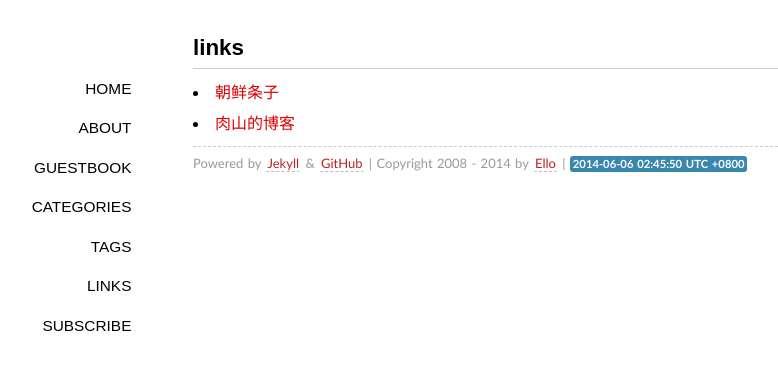
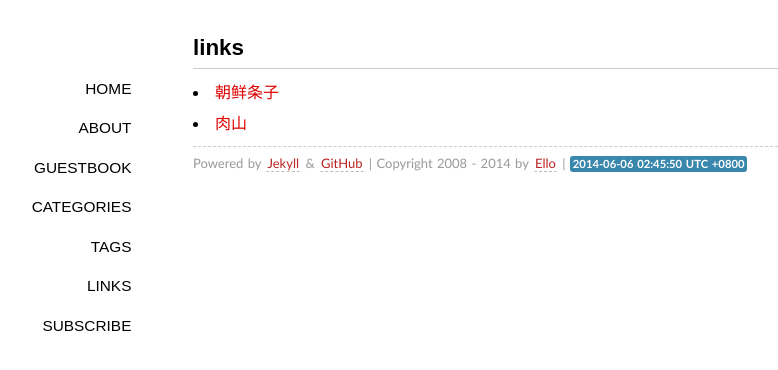
Before and after one commit to pii0x/ellochen.github.com, a Jekyll site: the page built from links/index.md, in a window 1280 px wide. Shown: the top 370 px of the page, without its empty margins (147-925 px from the left). Built offline with Jekyll 4.4.1, drawn with Linux system fonts in a browser that asks for light colours; some web fonts are replaced; Markdown is read by kramdown in place of the engine named in the settings; comment, search, counter and statistics services are not loaded.

Commit message:
Update index.md

```diff
--- a/links/index.md
+++ b/links/index.md
@@ -5,4 +5,4 @@ comments: yes
 ---
 
 - [朝鲜条子](http://blog.f1lab.tk)
-- [肉山的博客](http://wenshanren.org/)
+- [肉山](http://wenshanren.org/)
```
